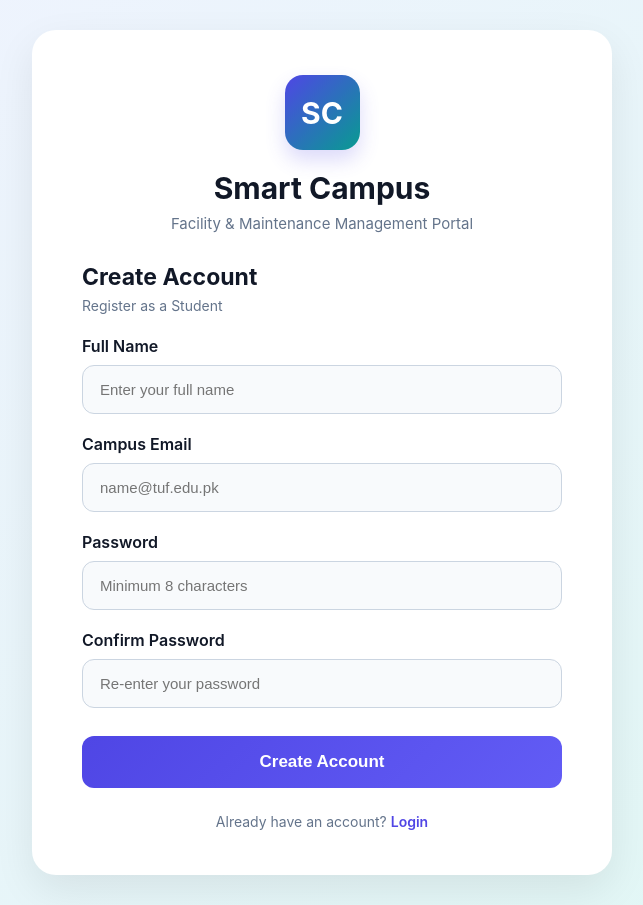
After one commit to zaigham-git/Smart-Campus-Facility-maintenance-system, a PHP site: page /register.php in a window 1280 px wide. The commit adds this page. Shown: the whole page, without its empty margins (318-961 px from the left). Run offline with PHP 8.4, Linux system fonts and the light colour scheme.

Commit message:
Added login, register and dashboards

```diff
--- /dev/null
+++ b/config/db.php
@@ -0,0 +1,13 @@
+<?php
+$host = "localhost";
+$username = "root";
+$password = "Alvi@123";
+$database = "smart_campus";
+$port = 3306;
+
+$conn = new mysqli($host, $username, $password, $database, $port);
+
+if ($conn->connect_error) {
+    die("Connection Failed: " . $conn->connect_error);
+}
+?>
--- /dev/null
+++ b/hash.php
@@ -0,0 +1,3 @@
+<?php
+echo password_hash(123,PASSWORD_DEFAULT)
+?>
--- /dev/null
+++ b/register.php
@@ -0,0 +1,218 @@
+
+<?php
+
+session_start();
+
+require_once 'config/db.php';
+
+$error = "";
+$success = "";
+
+if ($_SERVER["REQUEST_METHOD"] == "POST") {
+
+    // 1. Receive form data
+    $name = trim($_POST['name']);
+    $email = strtolower(trim($_POST['email']));
+    $password = $_POST['password'];
+    $confirm_password = $_POST['confirm_password'];
+
+    // 2. Validate fields
+    if (empty($name) || empty($email) || empty($password) || empty($confirm_password)) {
+
+        $error = "All fields are required.";
+
+    } elseif (!filter_var($email, FILTER_VALIDATE_EMAIL)) {
+
+        $error = "Please enter a valid email address.";
+
+    } elseif (strlen($password) < 8) {
+
+        $error = "Password must be at least 8 characters.";
+
+    } elseif ($password !== $confirm_password) {
+
+        $error = "Passwords do not match.";
+
+    } else {
+
+        // 3. Check if email already exists
+        $sql = "SELECT id FROM users WHERE email = ?";
+
+        $stmt = $conn->prepare($sql);
+        $stmt->bind_param("s", $email);
+        $stmt->execute();
+
+        $result = $stmt->get_result();
+
+        if ($result->num_rows > 0) {
+
+            $error = "This email is already registered.";
+
+        } else {
+
+            // 4. Hash password
+            $hashed_password = password_hash($password, PASSWORD_DEFAULT);
+
+            // 5. Insert user into database
+            $role = "student";
+
+            $sql = "INSERT INTO users (name, email, password, role)
+                    VALUES (?, ?, ?, ?)";
+
+            $insert = $conn->prepare($sql);
+
+            $insert->bind_param(
+                "ssss",
+                $name,
+                $email,
+                $hashed_password,
+                $role
+            );
+
+            if ($insert->execute()) {
+
+                $success = "Registration successful! You can now login.";
+
+            } else {
+
+                $error = "Registration failed. Please try again.";
+
+            }
+
+            $insert->close();
+        }
+
+        $stmt->close();
+    }
+}
+
+?>
+
+<!DOCTYPE html>
+<html lang="en">
+
+<head>
+    <meta charset="UTF-8">
+    <meta name="viewport" content="width=device-width, initial-scale=1.0">
+
+    <title>Smart Campus - Register</title>
+
+    <link rel="stylesheet" href="registercss.css">
+</head>
+
+<body>
+
+    <div class="register-container">
+
+        <div class="brand-header">
+
+            <div class="brand-badge">SC</div>
+
+            <h1>Smart Campus</h1>
+
+            <p>Facility & Maintenance Management Portal</p>
+
+        </div>
+
+        <div class="form-heading">
+            <h2>Create Account</h2>
+            <p>Register as a Student</p>
+        </div>
+
+        <?php if (!empty($error)) { ?>
+
+            <div class="message error">
+                <?php echo htmlspecialchars($error); ?>
+            </div>
+
+        <?php } ?>
+
+        <?php if (!empty($success)) { ?>
+
+            <div class="message success">
+                <?php echo htmlspecialchars($success); ?>
+                <br>
+                <a href="login.php">Go to Login</a>
+            </div>
+
+        <?php } ?>
+
+        <form method="POST" action="">
+
+            <div class="form-group">
+
+                <label for="name">Full Name</label>
+
+                <input
+                    type="text"
+                    id="name"
+                    name="name"
+                    placeholder="Enter your full name"
+                    value="<?php echo isset($name) ? htmlspecialchars($name) : ''; ?>"
+                    required
+                >
+
+            </div>
+
+            <div class="form-group">
+
+                <label for="email">Campus Email</label>
+
+                <input
+                    type="email"
+                    id="email"
+                    name="email"
+                    placeholder="name@tuf.edu.pk"
+                    value="<?php echo isset($email) ? htmlspecialchars($email) : ''; ?>"
+                    required
+                >
+
+            </div>
+
+            <div class="form-group">
+
+                <label for="password">Password</label>
+
+                <input
+                    type="password"
+                    id="password"
+                    name="password"
+                    placeholder="Minimum 8 characters"
+                    minlength="8"
+                    required
+                >
+
+            </div>
+
+            <div class="form-group">
+
+                <label for="confirm_password">Confirm Password</label>
+
+                <input
+                    type="password"
+                    id="confirm_password"
+                    name="confirm_password"
+                    placeholder="Re-enter your password"
+                    required
+                >
+
+            </div>
+
+            <button type="submit" class="btn-submit">
+                Create Account
+            </button>
+
+        </form>
+
+        <div class="footer-text">
+
+            Already have an account?
+
+            <a href="login.php">Login</a>
+
+        </div>
+
+    </div>
+
+</body>
+</html>
--- /dev/null
+++ b/registercss.css
@@ -0,0 +1,165 @@
+
+* {
+    margin: 0;
+    padding: 0;
+    box-sizing: border-box;
+}
+
+body {
+    font-family: 'Inter', Arial, sans-serif;
+    min-height: 100vh;
+    display: flex;
+    justify-content: center;
+    align-items: center;
+    background: linear-gradient(135deg, #f0f3ff, #e0f7f4);
+    padding: 30px 15px;
+}
+
+.register-container {
+    width: 100%;
+    max-width: 580px;
+    background: white;
+    padding: 45px 50px;
+    border-radius: 24px;
+    box-shadow: 0 15px 40px rgba(0, 0, 0, 0.08);
+}
+
+.brand-header {
+    text-align: center;
+    margin-bottom: 30px;
+}
+
+.brand-badge {
+    width: 75px;
+    height: 75px;
+    margin: 0 auto 20px;
+    display: flex;
+    align-items: center;
+    justify-content: center;
+    border-radius: 18px;
+    background: linear-gradient(135deg, #4f46e5, #089b91);
+    color: white;
+    font-size: 30px;
+    font-weight: 700;
+    box-shadow: 0 10px 20px rgba(79, 70, 229, 0.2);
+}
+
+.brand-header h1 {
+    font-size: 30px;
+    color: #111827;
+    margin-bottom: 8px;
+}
+
+.brand-header p {
+    color: #64748b;
+    font-size: 15px;
+}
+
+.form-heading {
+    margin-bottom: 22px;
+}
+
+.form-heading h2 {
+    color: #111827;
+    font-size: 23px;
+    margin-bottom: 6px;
+}
+
+.form-heading p {
+    color: #64748b;
+    font-size: 14px;
+}
+
+.form-group {
+    margin-bottom: 20px;
+}
+
+.form-group label {
+    display: block;
+    margin-bottom: 9px;
+    color: #111827;
+    font-weight: 600;
+}
+
+.form-group input {
+    width: 100%;
+    padding: 15px 17px;
+    border: 1.5px solid #cbd5e1;
+    border-radius: 12px;
+    outline: none;
+    background: #f8fafc;
+    font-size: 15px;
+    transition: 0.2s;
+}
+
+.form-group input:focus {
+    border-color: #5146e5;
+    background: white;
+    box-shadow: 0 0 0 3px rgba(79, 70, 229, 0.1);
+}
+
+.btn-submit {
+    width: 100%;
+    padding: 16px;
+    margin-top: 8px;
+    border: none;
+    border-radius: 12px;
+    background: linear-gradient(135deg, #4f46e5, #625cf5);
+    color: white;
+    font-size: 17px;
+    font-weight: 600;
+    cursor: pointer;
+    transition: 0.2s;
+}
+
+.btn-submit:hover {
+    opacity: 0.9;
+    transform: translateY(-2px);
+}
+
+.footer-text {
+    margin-top: 25px;
+    text-align: center;
+    color: #64748b;
+    font-size: 14px;
+}
+
+.footer-text a,
+.message a {
+    color: #5146e5;
+    font-weight: 600;
+    text-decoration: none;
+}
+
+.footer-text a:hover,
+.message a:hover {
+    text-decoration: underline;
+}
+
+.message {
+    padding: 13px;
+    margin-bottom: 20px;
+    border-radius: 9px;
+    font-size: 14px;
+    line-height: 1.7;
+}
+
+.error {
+    background: #fee2e2;
+    color: #b91c1c;
+}
+
+.success {
+    background: #dcfce7;
+    color: #166534;
+}
+
+@media (max-width: 600px) {
+    .register-container {
+        padding: 30px 22px;
+    }
+
+    .brand-header h1 {
+        font-size: 25px;
+    }
+}
```
Also changed, not shown: login.php (+117 -8 lines).
